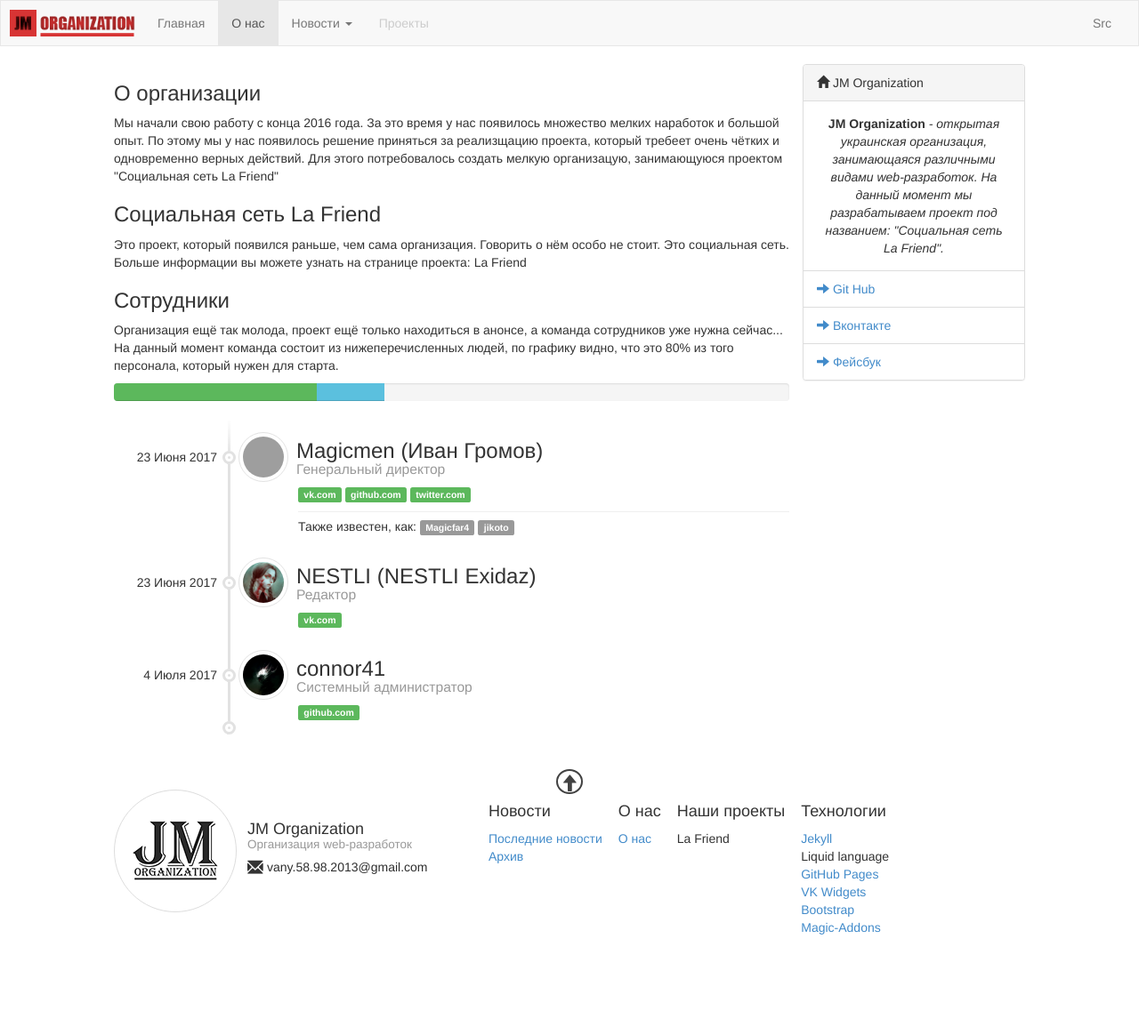
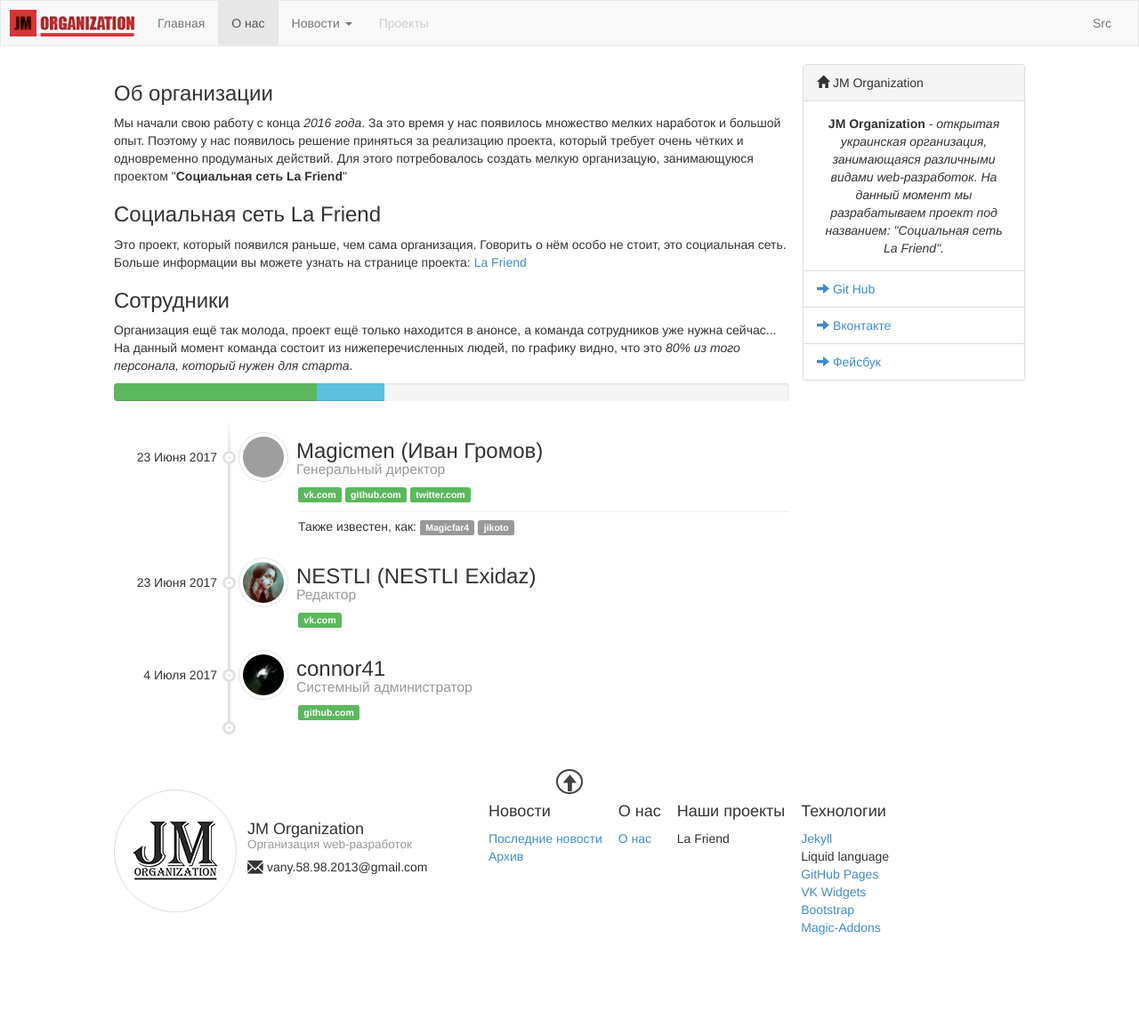
Before and after one commit to jm-organization/jm-organization.github.io, a Jekyll site: the page built from about/index.html, in a window 1280 px wide. Shown: the whole page at 89% size. Built offline with Jekyll 4.4.1, drawn with Linux system fonts in a browser that asks for light colours; grey boxes are pictures that could not be loaded.

Commit message:
Update index.html

```diff
--- a/about/index.html
+++ b/about/index.html
@@ -6,23 +6,23 @@
 <div class="jm-about">
     <!-- О компании -->
     <div class="jm-a-company">
-        <h3>О организации</h3>
+        <h3>Об организации</h3>
         <p>
-            Мы начали свою работу с конца 2016 года. За это время у нас появилось множество мелких наработок и большой опыт.
-            По этому мы у нас появилось решение приняться за реализщацию проекта, который требeет очень чётких и одновременно верных действий.
-            Для этого потребовалось создать мелкую организацую, занимающуюся проектом "Социальная сеть La Friend"
+            Мы начали свою работу с конца <i>2016 года</i>. За это время у нас появилось множество мелких наработок и большой опыт.
+            Поэтому у нас появилось решение приняться за реализацию проекта, который требует очень чётких и одновременно продуманых действий.
+            Для этого потребовалось создать мелкую организацую, занимающуюся проектом "<b>Социальная сеть La Friend</b>"
         </p>
 
         <h3>Социальная сеть La Friend</h3>
         <p>
-            Это проект, который появился раньше, чем сама организация. Говорить о нём особо не стоит. Это социальная сеть.
-            Больше информации вы можете узнать на странице проекта: <span data-href="404 - Project not found">La Friend</span>
+            Это проект, который появился раньше, чем сама организация. Говорить о нём особо не стоит, это социальная сеть.
+            Больше информации вы можете узнать на странице проекта: <a data-href="404 - Project not found">La Friend</a>
         </p>
 
         <h3>Сотрудники</h3>
         <p>
-            Организация ещё так молода, проект ещё только находиться в анонсе, а команда сотрудников уже нужна сейчас...
-            На данный момент команда состоит из нижеперечисленных людей, по графику видно, что это 80% из того персонала, который нужен для старта.
+            Организация ещё так молода, проект ещё только находится в анонсе, а команда сотрудников уже нужна сейчас...
+            На данный момент команда состоит из нижеперечисленных людей, по графику видно, что это <i>80% из того персонала, который нужен для старта</i>.
         </p>
     </div>
 
@@ -67,9 +67,11 @@
                         <img src="/assets/img/co-worker-avatars/{{ cw.co-worker }}.png" width="56px" height="56px">
                         <h3>{{ cw.co-worker }} {% if cw.first-name %}({{ cw.first-name }}{% if cw.second-name %} {{ cw.second-name }}{% endif %}){% endif %}<small id="position">{{ cw.position }}</small></h3>
                     </div>
-                    <!-- <div class="jm-acc-open-more-info" data-toggle="tooltip" data-placement="top" title="Больше информации">
+                    {% if site.hidecollaboratorinfo %}
+                    <div class="jm-acc-open-more-info" data-toggle="tooltip" data-placement="top" title="Больше информации">
                         <a class="accordion-collaborator" data-toggle="collapse" data-parent="#accordion" href="#{{ cw.co-worker }}Info"></a>
-                    </div> -->
+                    </div>
+                    {% endif %}
                 </div>
                 <div class="jm-ac-cinfo" style="padding-top: 2px">
                     <div class="panel-collapse collapse in" id="{{ cw.co-worker }}Info">
```
